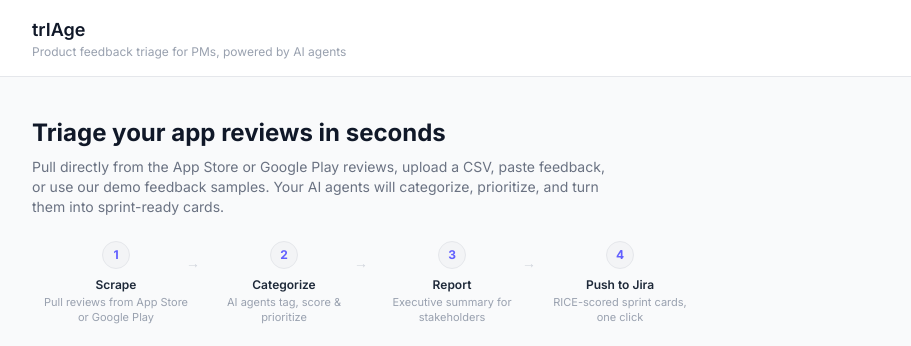
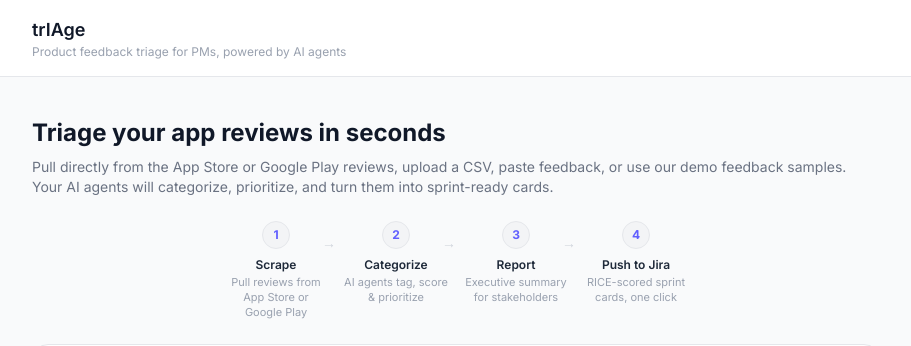
Before and after one commit to samuelpilot86/triageai, a Next.js app in the folder frontend/: page / in a window 1280 px wide. Shown: the top 346 px of the page, without its empty margins (184-1095 px from the left). Built offline with nearby package versions, Linux system fonts and the light colour scheme; no server answers.

Commit message:
fix: full-width subtitle, center the How it works steps

```diff
--- a/frontend/app/page.tsx
+++ b/frontend/app/page.tsx
@@ -59,14 +59,15 @@ export default function Home() {
           <section className="space-y-6">
             <div className="space-y-2">
               <h2 className="text-2xl font-bold text-gray-900">Triage your app reviews in seconds</h2>
-              <p className="text-sm text-gray-500 max-w-xl">
+              <p className="text-sm text-gray-500">
                 Pull directly from the App Store or Google Play reviews, upload a CSV, paste feedback, or use our demo feedback samples.
                 Your AI agents will categorize, prioritize, and turn them into sprint-ready cards.
               </p>
             </div>
 
             {/* How it works */}
-            <div className="grid grid-cols-4 gap-0 max-w-2xl">
+            <div className="flex justify-center">
+            <div className="grid grid-cols-4 gap-0 w-[480px]">
               {[
                 { n: 1, title: "Scrape", desc: "Pull reviews from App Store or Google Play" },
                 { n: 2, title: "Categorize", desc: "AI agents tag, score & prioritize" },
@@ -84,6 +85,7 @@ export default function Home() {
                   <div className="text-[11px] text-gray-400 leading-snug">{s.desc}</div>
                 </div>
               ))}
+            </div>
             </div>
 
             <div className="bg-white rounded-2xl border border-gray-200 p-6">
```
